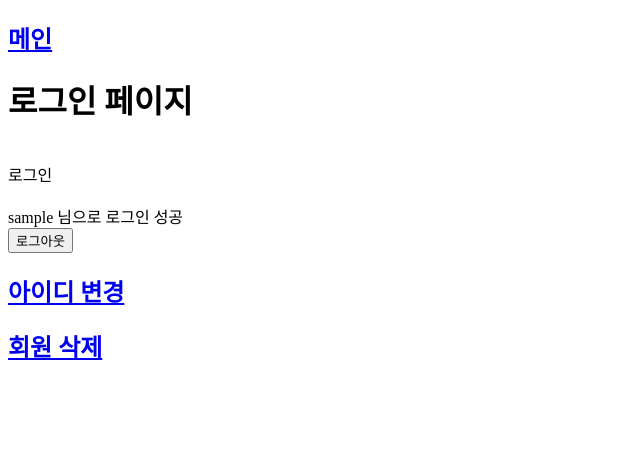
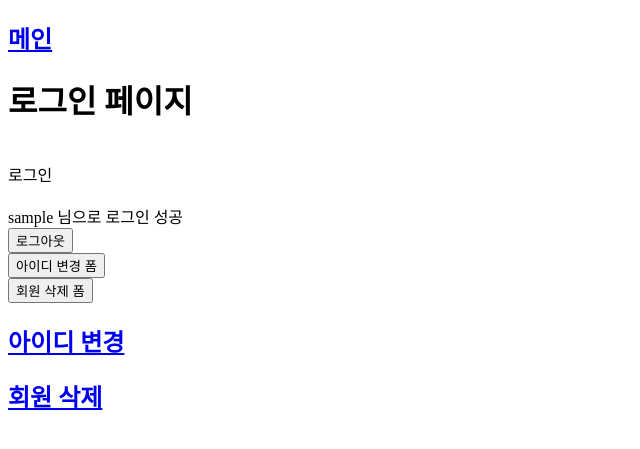
Before and after one commit to HSMighty7/Main, a Django app: template main/templates/user/login.html in a window 1280 px wide. Shown: the top 449 px of the page, without its empty margins (0-640 px from the left). Run offline with Django 5.2, Linux system fonts and the light colour scheme; the template is opened without the code that fills it, so the values that code supplies are empty; the visitor is signed in with stand-in values (Sample User, id 1); parts of the project's set-up code (start-up, migrations or seed data) failed here and were passed over.

Commit message:
user setting

```diff
--- a/main/templates/user/login.html
+++ b/main/templates/user/login.html
@@ -27,6 +27,16 @@
             <button type="submit">로그아웃</button>
         </form>
 
+        <form action="{% url 'users:UpdateUrl' %}">
+            {% csrf_token %}
+            <button type="submit">아이디 변경 폼</button>
+        </form>
+
+        <form action="{% url 'users:DeleteUrl' %}">
+            {% csrf_token %}
+            <button type="submit" onclick="return confirm('정말 삭제하시겠습니까?')">회원 삭제 폼</button>
+        </form>
+
         <h2><a href="{% url 'users:UpdateUrl' %}">아이디 변경</a></h2>
         <h2><a href="{% url 'users:DeleteUrl' %}" onclick="return confirm('정말 삭제하시겠습니까?')">회원 삭제</a></h2>
 
```
